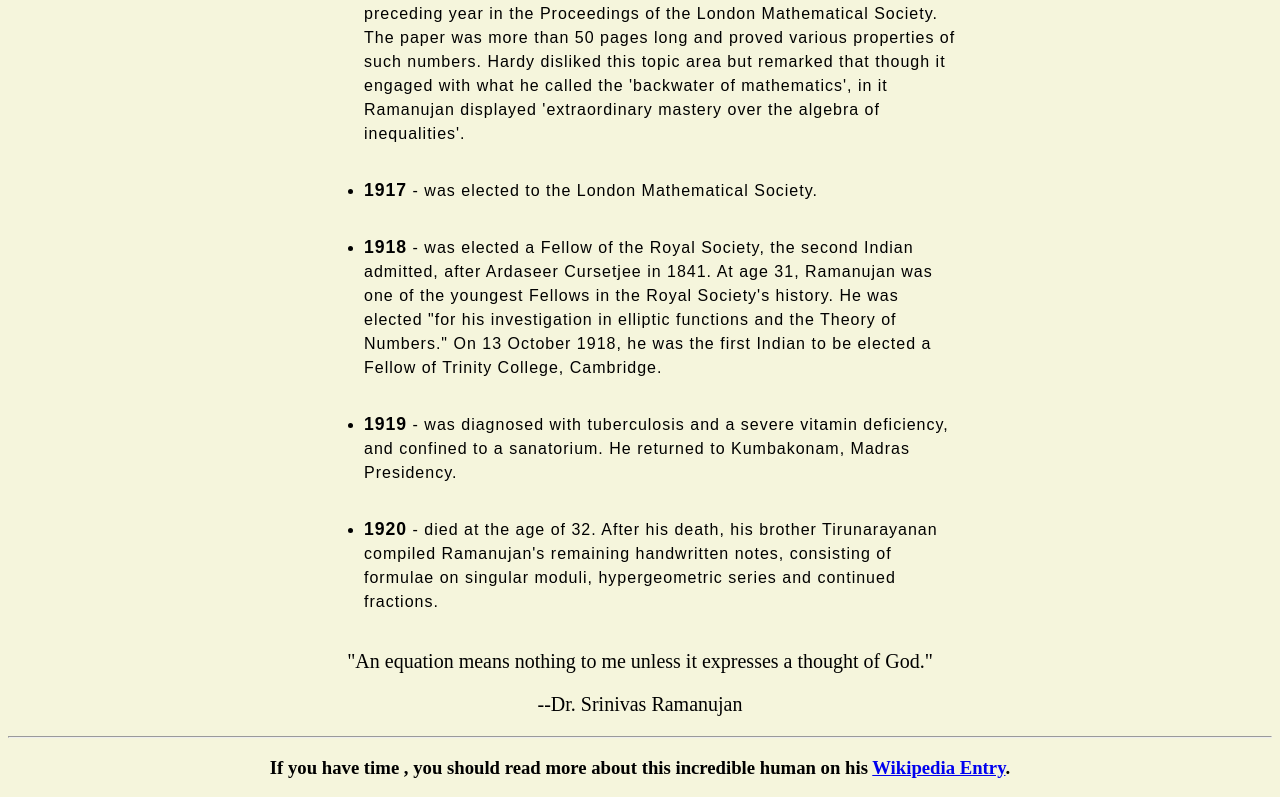
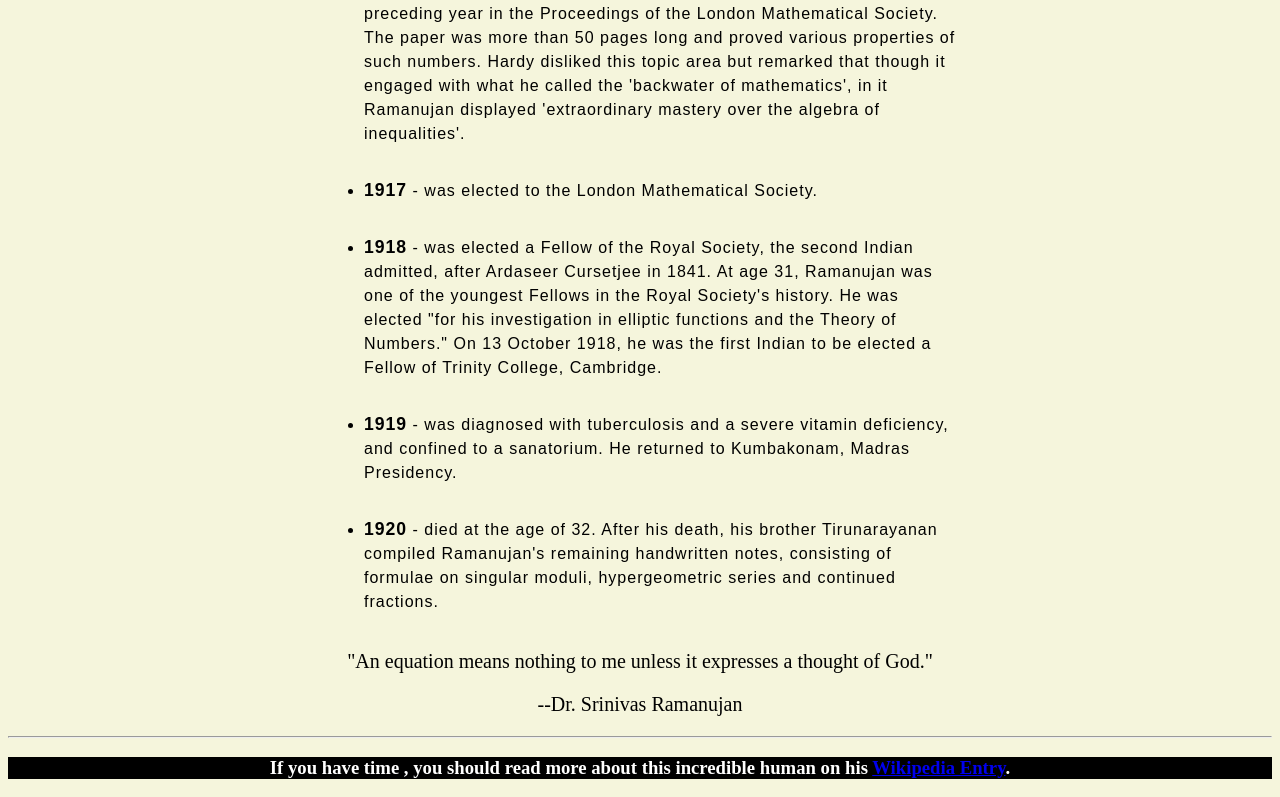
Before and after one commit to aryanyadav10/Tribute-Page-Dr.S.Ramanujan, a plain HTML site: page index.html in a window 1280 px wide. Shown: the part 2335-3132 px from the top of the page. Drawn offline with Linux system fonts and the light colour scheme.

Commit message:
Update style.css

```diff
--- a/style.css
+++ b/style.css
@@ -78,6 +78,8 @@ li{
     text-align: center;
 }
 footer{
+    background-color:#000;
+    color:white;
     width: 100%;
     text-align: center;
 }
```
